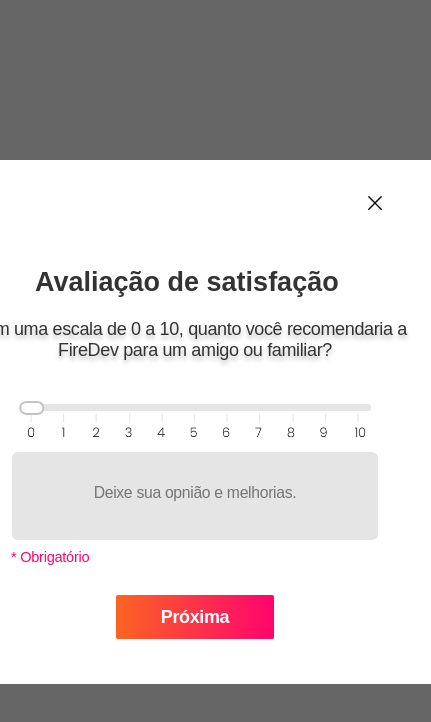
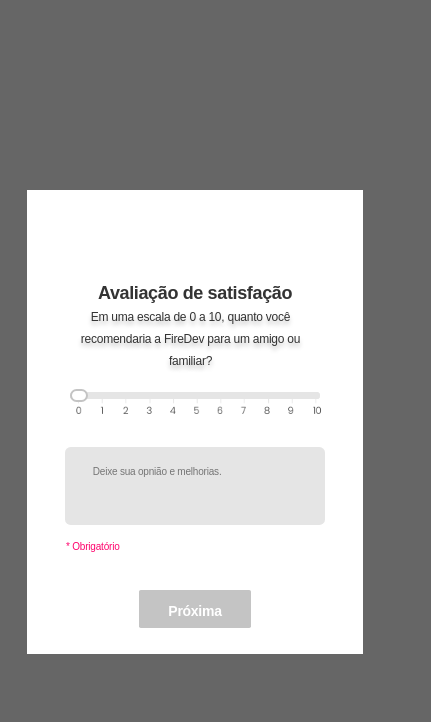
Before and after one commit to guilhermecamboim/desafio-nps-fullstack-frontend, a React (Vite) app: page / in a window 390 px wide. Shown: the top 722 px of the page, 431 px wide, since content can reach past the window. Built offline with nearby package versions, Linux system fonts and the light colour scheme.

Commit message:
:sparkles: feat(QuestionForm): Implementing responsiveness into project.

```diff
--- a/src/pages/QuestionForm/index.tsx
+++ b/src/pages/QuestionForm/index.tsx
@@ -104,7 +104,7 @@
   }
 
   return (
-    <S.ContainerChallenge>
+    <S.ContainerChallenge isLastStep={isLastStep}>
       {!isLastStep && (
         <>
           <X size={22} className="X" />
@@ -144,7 +144,7 @@
             />
             {isFirstStep && <S.Required>* Obrigatório</S.Required>}
             <S.ContainerButtonSubmit>
-              <S.Button type="submit">
+              <S.Button type="submit" availableToNext={formData.rangeSelected[0] !== 0.1}>
                 {isPenultimate ? "Enviar" : "Próxima"}
               </S.Button>
             </S.ContainerButtonSubmit>
--- a/src/pages/QuestionForm/styles.ts
+++ b/src/pages/QuestionForm/styles.ts
@@ -1,8 +1,13 @@
 import styled from "styled-components";
 
-export const ContainerChallenge = styled.div`
+interface IPropsQuestion {
+  isLastStep?: boolean;
+  availableToNext?: boolean;
+}
+
+export const ContainerChallenge = styled.div<IPropsQuestion>`
   width: 472.5px;
-  height: 524.76px;
+  height: ${({isLastStep}) => isLastStep ? '493px' : '653.76px'} ;
   background: ${(props) => props.theme["white-100"]};
 
   display: flex;
@@ -16,6 +21,20 @@
     top: 10px;
     cursor: pointer;
   }
+
+  @media (max-width: 428px) {
+    width: 336px;
+    height: ${({isLastStep}) => isLastStep ? '370px' : '464px' };
+
+    .X {
+      position: relative;
+      left: 140px;
+      top: 10px;
+      width: 19px;
+      height: 19px;
+    }
+  }
+
 `;
 export const Title = styled.h1`
   font-style: normal;
@@ -23,8 +42,17 @@
   line-height: 30px;
   width: 320px;
   font-size: 27px;
-  margin-top: 40px;
+  margin-top: 90px;
   color: ${(props) => props.theme["black"]};
+  letter-spacing: -0.02em;
+
+  @media (max-width: 428px) {
+    width: 100%;
+    font-size: 18px;
+    line-height: 26px;
+    text-align: center;
+  }
+
 `;
 
 export const Subtitle = styled.p`
@@ -35,6 +63,16 @@
   text-align: center;
   letter-spacing: -0.02em;
   text-shadow: 0px 4px 4px rgba(0, 0, 0, 0.25);
+  padding: 0 59.62px;
+
+  @media (max-width: 428px) {
+    width: 100%;
+    font-size: 12px;
+    line-height: 22px;
+    padding-left: 45px;
+    padding-right: 54px;
+  }
+
 `;
 
 export const Form = styled.div`
@@ -97,29 +135,56 @@
   cursor: pointer;
 }
 
+@media (max-width: 428px) {
+    img {
+      width: 290px;
+    }
+
+    .SliderRoot {
+      width: 250px;
+    }
+
+    .SliderThumb {
+      display: block;
+      width: 18px;
+      height: 13.72px;
+    }
+  }
+
 `
 
 export const TextArea = styled.textarea`
-  display: flex;
-  padding: 31.75px 0;
+  padding: 15.88px;
   background: ${(props) => props.theme["gray-100"]};
   resize: none;
   border: none;
   width: 365.63px;
   height: 88.67px;
   border-radius: 5.625px;
+  margin-top: 25px;
   margin-bottom: -1rem;
 
   position: relative;
   bottom: 25px;
 
-  text-align: center;
   font-style: normal;
   font-weight: 300;
   font-size: 15.75px;
 
   letter-spacing: -0.02em;
   color: ${(props) => props.theme["gray-300"]};
+
+  &::placeholder {
+    padding-left: 15.75px;
+  }
+
+  @media (max-width: 428px) {
+    width: 260px;
+    height: 78.4px;
+    font-size: 10px;
+    line-height: 26px;
+    padding: 12px;
+  }
 `;
 
 
@@ -142,18 +207,23 @@
   @media (max-width: 1024px) {
     bottom: 80px;
   }
+
+  @media (max-width: 428px) {
+    font-size: 10px;
+    line-height: 26px;
+  }
 `;
 
 
-export const Button = styled.button`
-  background: ${(props) => props.disabled ? props.theme['gray-200'] : props.theme['primaryGradient']};
+export const Button = styled.button<IPropsQuestion>`
+  background: ${({availableToNext, theme}) => availableToNext ? theme['primaryGradient'] : theme['gray-200']};
   width: 157.50px;
   height: 43.71px;
   padding: 10.8571px 14.4762px;
   border-radius: 1.80952px;
   cursor: pointer;
   border: none;
-  margin-bottom: 20px;
+  margin-bottom: 47px;
   margin-top: 30px;
 
   color: ${(props) => props.theme["white-200"]};
@@ -162,6 +232,13 @@
   font-size: 18px;
   text-align: center;
   letter-spacing: -0.02em;
+
+  @media (max-width: 428px) {
+    width: 112px;
+    height: 38px;
+    font-size: 14px;
+    line-height: 21px;
+  }
 `;
 
 export const ContainerButtonSubmit = styled.div `
--- a/src/pages/SubmittedForm/styles.ts
+++ b/src/pages/SubmittedForm/styles.ts
@@ -17,6 +17,15 @@
     top: 21px;
     cursor: pointer;
   }
+
+  @media (max-width: 428px) {
+    .X {
+      width: 19px;
+      height: 19px;
+      left: 138px;
+    }
+  }
+
 `;
 
 export const SuccessImage = styled.img`
@@ -32,6 +41,13 @@
   height: 43.69px;
   margin-top: 23.5px;
   color: ${(props) => props.theme["black"]};
+
+  @media (max-width: 428px) {
+    width: 100%;
+    padding: 0 54px;
+    font-size: 18px;
+    line-height: 26px;
+  }
 `;
 
 export const Subtitle = styled.p`
@@ -44,6 +60,14 @@
   font-size: 18px;
   letter-spacing: -0.02em;
   margin-top: 23.5px;
+
+  @media (max-width: 428px) {
+    width: 100%;
+    padding: 0 50px;
+    font-size: 12px;
+    line-height: 22px;
+  }
+
 `;
 
 export const Button = styled.button`
@@ -63,4 +87,11 @@
   font-size: 18px;
   text-align: center;
   letter-spacing: -0.02em;
+
+  @media (max-width: 428px) {
+    width: 112px;
+    height: 38px;
+    font-size: 14px;
+    line-height: 21px;
+  }
 `;
```
